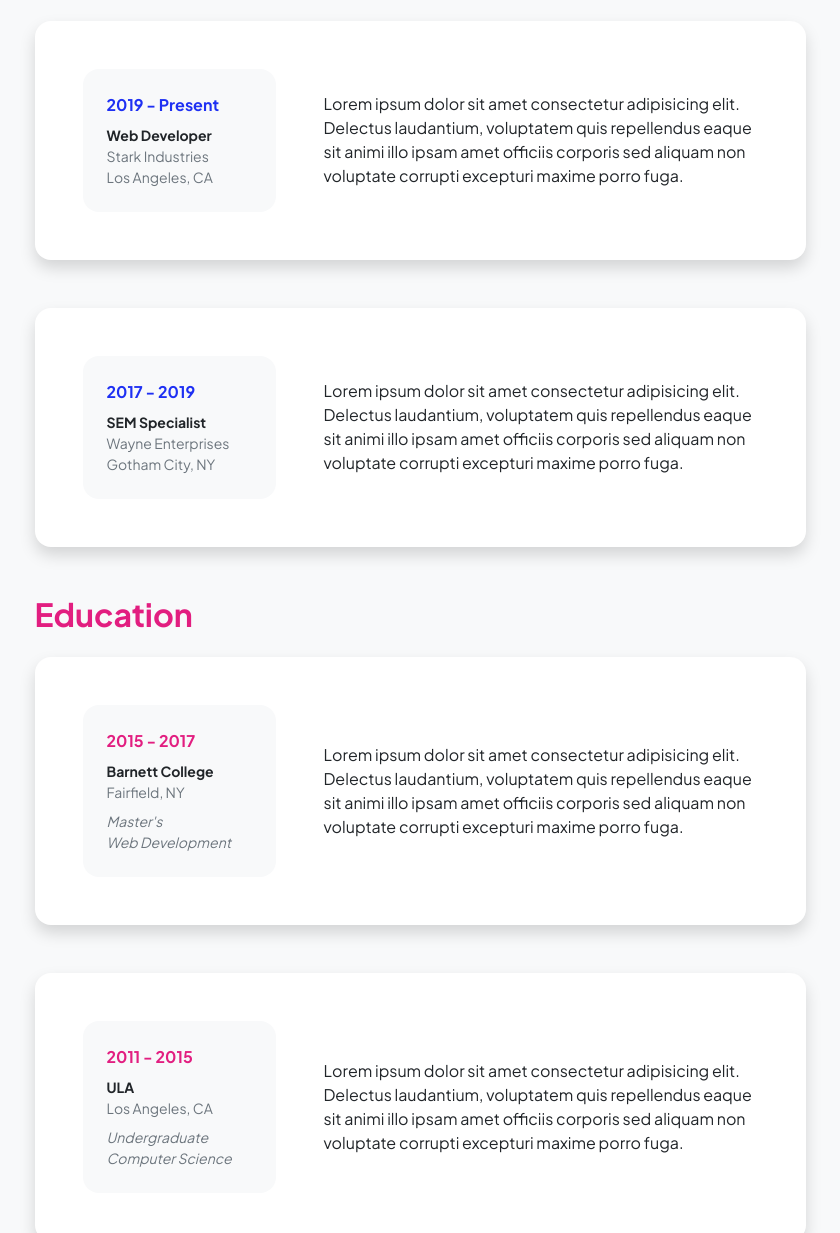
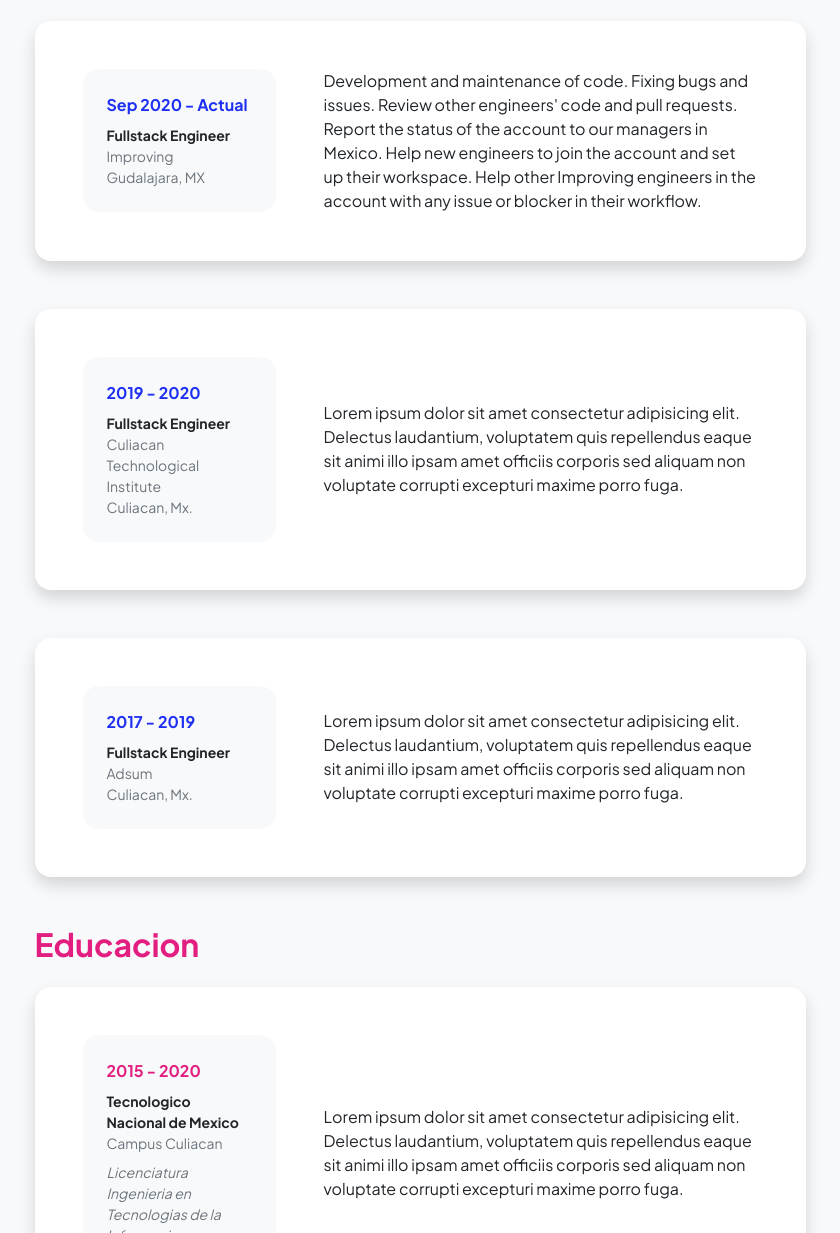
Before and after one commit to LuisEduardoRamos/portfolio, a plain HTML site: page resume.html in a window 1280 px wide. Shown: the part 267-1500 px from the top of the page, without its empty margins (220-1060 px from the left). Drawn offline with nearby package versions, Linux system fonts and the light colour scheme.

Commit message:
Strings update

```diff
--- a/resume.html
+++ b/resume.html
@@ -88,11 +88,40 @@
                     <div class="col text-center text-lg-start mb-4 mb-lg-0">
                       <div class="bg-light p-4 rounded-4">
                         <div class="text-primary fw-bolder mb-2">
-                          2019 - Present
+                          Sep 2020 - Actual
                         </div>
-                        <div class="small fw-bolder">Web Developer</div>
-                        <div class="small text-muted">Stark Industries</div>
-                        <div class="small text-muted">Los Angeles, CA</div>
+                        <div class="small fw-bolder">Fullstack Engineer</div>
+                        <div class="small text-muted">Improving</div>
+                        <div class="small text-muted">Gudalajara, MX</div>
+                      </div>
+                    </div>
+                    <div class="col-lg-8">
+                      <div>
+                        Development and maintenance of code. Fixing bugs and
+                        issues. Review other engineers' code and pull requests.
+                        Report the status of the account to our managers in
+                        Mexico. Help new engineers to join the account and set
+                        up their workspace. Help other Improving engineers in
+                        the account with any issue or blocker in their workflow.
+                      </div>
+                    </div>
+                  </div>
+                </div>
+              </div>
+              <!-- Experience Card 2-->
+              <div class="card shadow border-0 rounded-4 mb-5">
+                <div class="card-body p-5">
+                  <div class="row align-items-center gx-5">
+                    <div class="col text-center text-lg-start mb-4 mb-lg-0">
+                      <div class="bg-light p-4 rounded-4">
+                        <div class="text-primary fw-bolder mb-2">
+                          2019 - 2020
+                        </div>
+                        <div class="small fw-bolder">Fullstack Engineer</div>
+                        <div class="small text-muted">
+                          Culiacan Technological Institute
+                        </div>
+                        <div class="small text-muted">Culiacan, Mx.</div>
                       </div>
                     </div>
                     <div class="col-lg-8">
@@ -106,7 +135,6 @@
                   </div>
                 </div>
               </div>
-              <!-- Experience Card 2-->
               <div class="card shadow border-0 rounded-4 mb-5">
                 <div class="card-body p-5">
                   <div class="row align-items-center gx-5">
@@ -115,9 +143,9 @@
                         <div class="text-primary fw-bolder mb-2">
                           2017 - 2019
                         </div>
-                        <div class="small fw-bolder">SEM Specialist</div>
-                        <div class="small text-muted">Wayne Enterprises</div>
-                        <div class="small text-muted">Gotham City, NY</div>
+                        <div class="small fw-bolder">Fullstack Engineer</div>
+                        <div class="small text-muted">Adsum</div>
+                        <div class="small text-muted">Culiacan, Mx.</div>
                       </div>
                     </div>
                     <div class="col-lg-8">
@@ -134,7 +162,9 @@
             </section>
             <!-- Education Section-->
             <section>
-              <h2 class="text-secondary fw-bolder mb-4">Education</h2>
+              <h2 class="text-secondary fw-bolder mb-4" style="margin: auto">
+                Educacion
+              </h2>
               <!-- Education Card 1-->
               <div class="card shadow border-0 rounded-4 mb-5">
                 <div class="card-body p-5">
@@ -142,45 +172,19 @@
                     <div class="col text-center text-lg-start mb-4 mb-lg-0">
                       <div class="bg-light p-4 rounded-4">
                         <div class="text-secondary fw-bolder mb-2">
-                          2015 - 2017
+                          2015 - 2020
                         </div>
                         <div class="mb-2">
-                          <div class="small fw-bolder">Barnett College</div>
-                          <div class="small text-muted">Fairfield, NY</div>
+                          <div class="small fw-bolder">
+                            Tecnologico Nacional de Mexico
+                          </div>
+                          <div class="small text-muted">Campus Culiacan</div>
                         </div>
                         <div class="fst-italic">
-                          <div class="small text-muted">Master's</div>
-                          <div class="small text-muted">Web Development</div>
-                        </div>
-                      </div>
-                    </div>
-                    <div class="col-lg-8">
-                      <div>
-                        Lorem ipsum dolor sit amet consectetur adipisicing elit.
-                        Delectus laudantium, voluptatem quis repellendus eaque
-                        sit animi illo ipsam amet officiis corporis sed aliquam
-                        non voluptate corrupti excepturi maxime porro fuga.
-                      </div>
-                    </div>
-                  </div>
-                </div>
-              </div>
-              <!-- Education Card 2-->
-              <div class="card shadow border-0 rounded-4 mb-5">
-                <div class="card-body p-5">
-                  <div class="row align-items-center gx-5">
-                    <div class="col text-center text-lg-start mb-4 mb-lg-0">
-                      <div class="bg-light p-4 rounded-4">
-                        <div class="text-secondary fw-bolder mb-2">
-                          2011 - 2015
-                        </div>
-                        <div class="mb-2">
-                          <div class="small fw-bolder">ULA</div>
-                          <div class="small text-muted">Los Angeles, CA</div>
-                        </div>
-                        <div class="fst-italic">
-                          <div class="small text-muted">Undergraduate</div>
-                          <div class="small text-muted">Computer Science</div>
+                          <div class="small text-muted">Licenciatura</div>
+                          <div class="small text-muted">
+                            Ingenieria en Tecnologias de la Informacion
+                          </div>
                         </div>
                       </div>
                     </div>
@@ -229,14 +233,14 @@
                         <div
                           class="d-flex align-items-center bg-light rounded-4 p-3 h-100"
                         >
-                          Statistical Analysis
+                          Analisis Estadistico
                         </div>
                       </div>
                       <div class="col">
                         <div
                           class="d-flex align-items-center bg-light rounded-4 p-3 h-100"
                         >
-                          Web Development
+                          Desarrollo Web
                         </div>
                       </div>
                     </div>
@@ -245,21 +249,21 @@
                         <div
                           class="d-flex align-items-center bg-light rounded-4 p-3 h-100"
                         >
-                          Network Security
+                          Desarrollo Movil
                         </div>
                       </div>
                       <div class="col mb-4 mb-md-0">
                         <div
                           class="d-flex align-items-center bg-light rounded-4 p-3 h-100"
                         >
-                          Adobe Software Suite
+                          UX/UI Design
                         </div>
                       </div>
                       <div class="col">
                         <div
                           class="d-flex align-items-center bg-light rounded-4 p-3 h-100"
                         >
-                          User Interface Design
+                          Bases de datos
                         </div>
                       </div>
                     </div>
```
